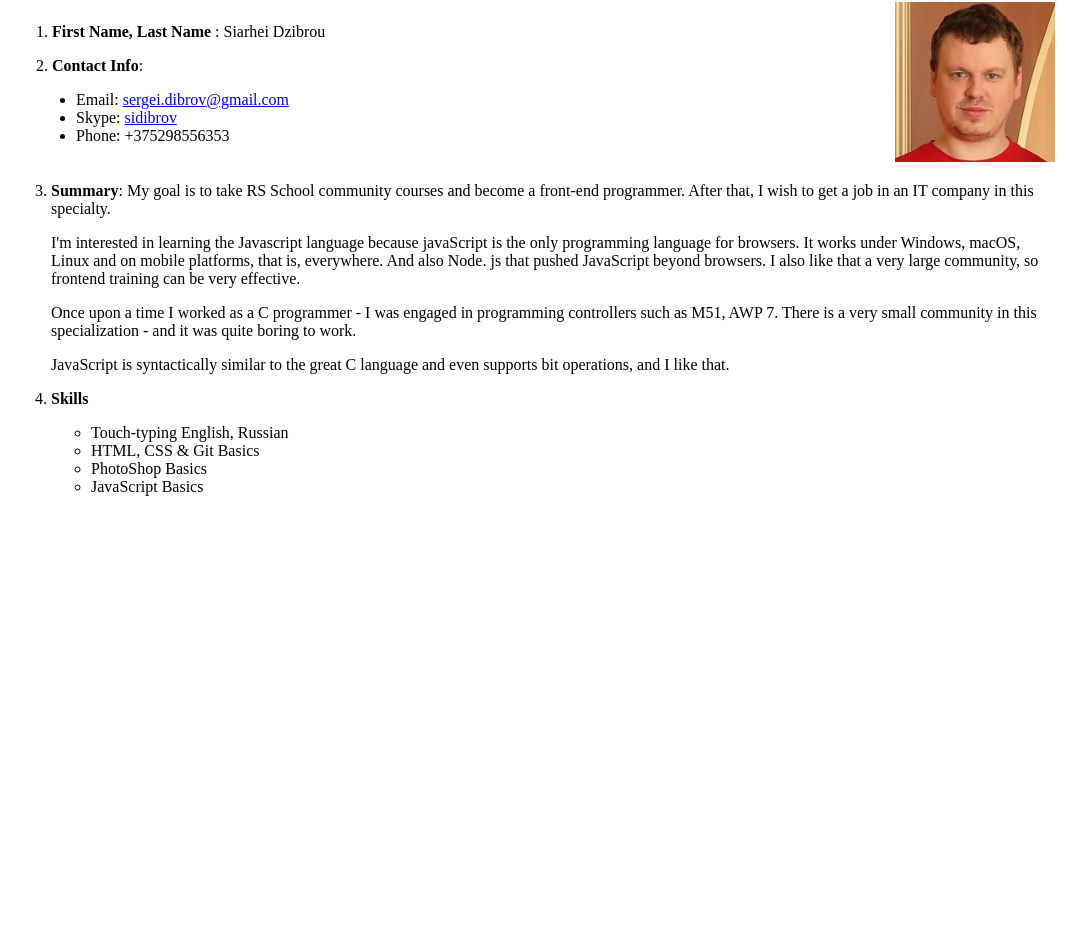
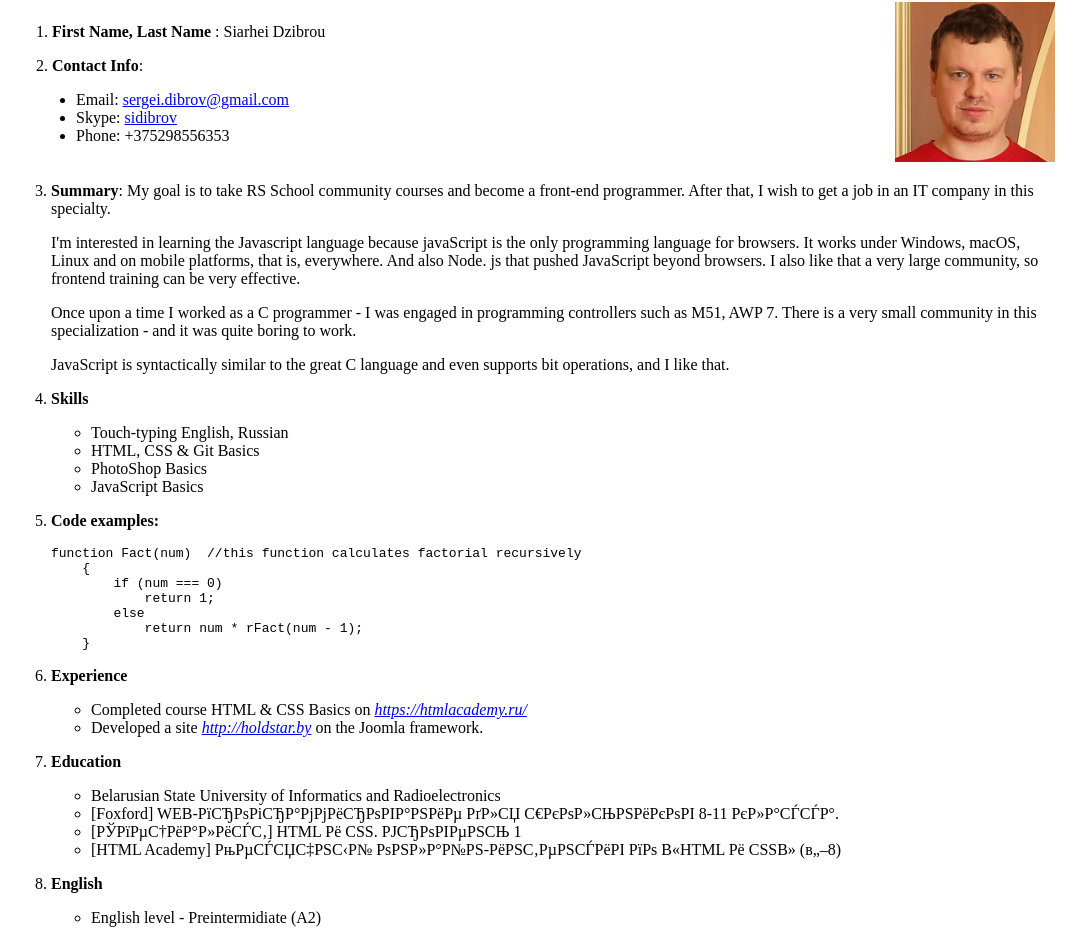
Before and after one commit to sidibrov/rsschool-cv, a plain HTML site: page index.html in a window 1280 px wide. Shown: the part 78-1021 px from the top of the page, without its empty margins (97-1183 px from the left). Before the commit the page ends 800 px from the top, so only its background shows below. Drawn offline with Linux system fonts and the light colour scheme.

Commit message:
feat: add items 5-8 of CV

```diff
--- a/index.html
+++ b/index.html
@@ -45,6 +45,40 @@
                 <li>JavaScript Basics</li>
             </ul>
         </li>
+        <li>
+            <p><strong>Code examples:</strong></p>
+            <pre><code>function Fact(num)  //this function calculates factorial recursively
+    {
+        if (num === 0)
+            return 1;
+        else
+            return num * rFact(num - 1);
+    }
+</code></pre>
+        </li>
+        <li>
+            <p><strong>Experience</strong></p>
+            <ul>
+                <li>Completed course HTML &amp; CSS Basics on <a
+                        href="https://htmlacademy.ru/"><em>https://htmlacademy.ru/</em></a> </li>
+                <li>Developed a site <a href="http://holdstar.by"><em>http://holdstar.by</em></a> on the Joomla framework.</li>
+            </ul>
+        </li>
+        <li>
+            <p><strong>Education</strong> </p>
+            <ul>
+                <li>Belarusian State University of Informatics and Radioelectronics </li>
+                <li>[Foxford] WEB-РїСЂРѕРіСЂР°РјРјРёСЂРѕРІР°РЅРёРµ РґР»СЏ С€РєРѕР»СЊРЅРёРєРѕРІ 8-11 РєР»Р°СЃСЃР°.</li>
+                <li>[РЎРїРµС†РёР°Р»РёСЃС‚] HTML Рё CSS. РЈСЂРѕРІРµРЅСЊ 1</li>
+                <li>[HTML Academy] РњРµСЃСЏС‡РЅС‹Р№ РѕРЅР»Р°Р№РЅ-РёРЅС‚РµРЅСЃРёРІ РїРѕ В«HTML Рё CSSВ» (в„–8)</li>
+            </ul>
+        </li>
+        <li>
+            <p><strong>English</strong> </p>
+            <ul>
+                <li>English level - Preintermidiate (A2)</li>
+            </ul>
+        </li>
     </ol>
 </body>
 </html>
```
